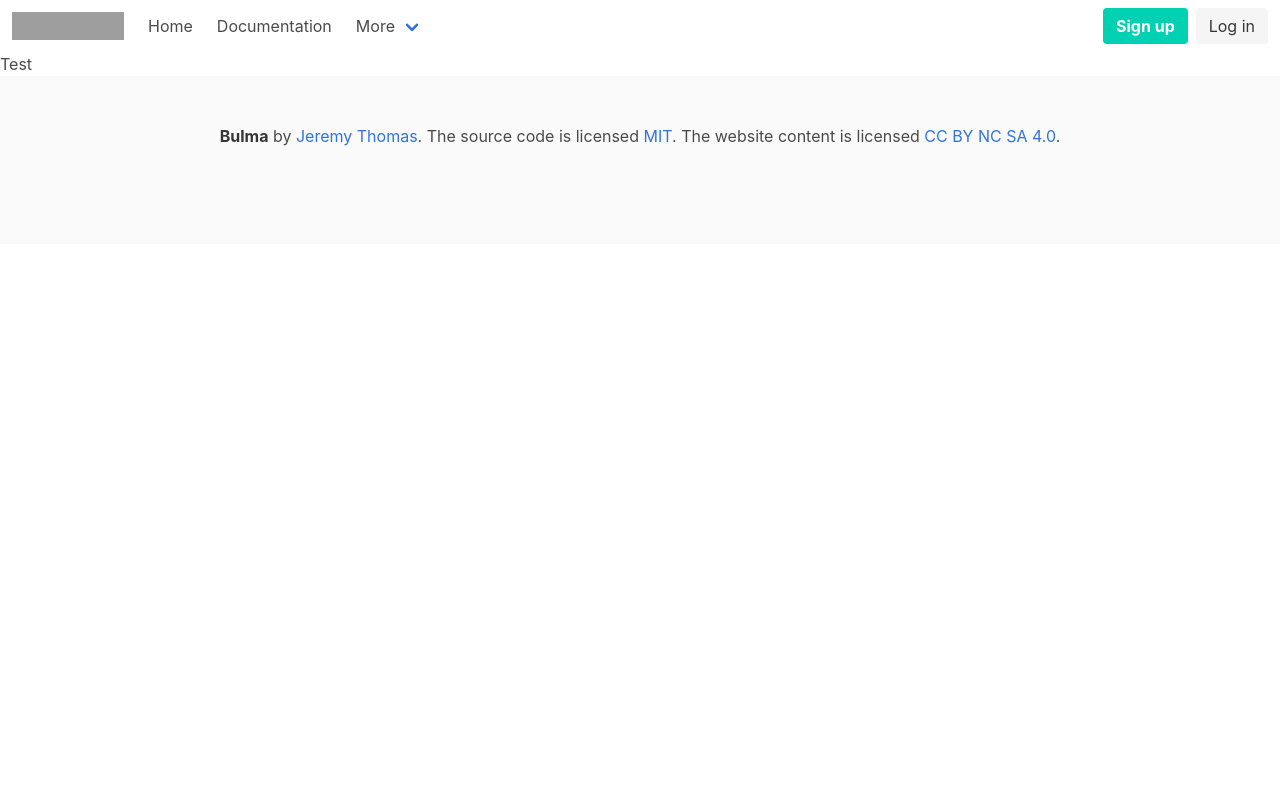
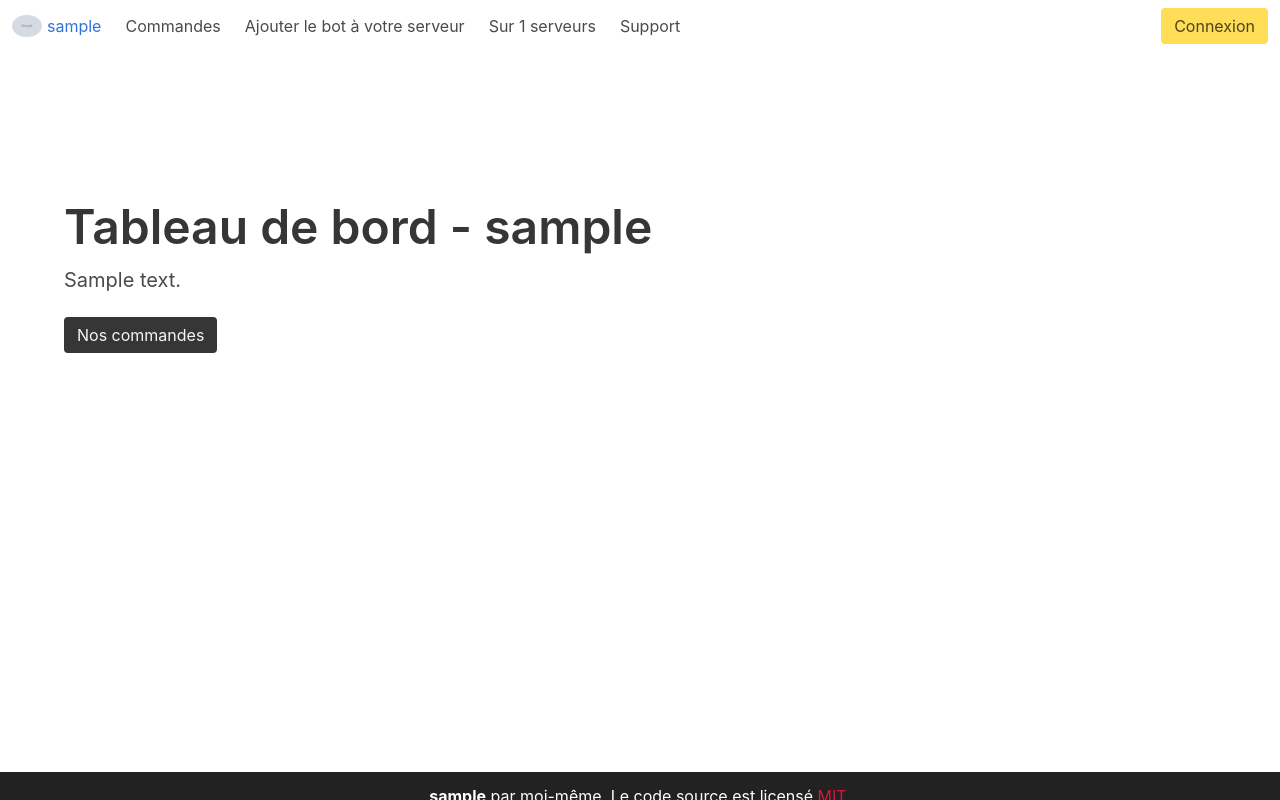
Before and after one commit to szjayyz/botdiscord-projet1, a Node project: template dashboard/templates/home.ejs in a window 1280 px wide. Run offline with Node 20 templates, Linux system fonts and the light colour scheme; the template is opened without the code that fills it: most values are stand-ins (such as "Sample title", 1, 10 or a date in 2020); grey boxes marked "Sample" are stand-in pictures; some libraries are stand-ins or nearby versions; grey boxes are pictures that could not be loaded.

Commit message:
Fichiers

```diff
--- a/dashboard/public/css/style.css
+++ b/dashboard/public/css/style.css
@@ -0,0 +1,42 @@
+* {
+  padding: 0;
+  margin: 0;
+}
+
+html, body {
+  height: 100%;
+  overflow: auto;
+}
+
+.hero {
+  min-height: 90%;
+}
+
+footer {
+  background: #222;
+  color: white;
+  padding-bottom: 13px;
+}
+
+footer p {
+  padding-top: 12px;
+}
+
+a {
+  color: crimson;
+}
+
+strong {
+  color: white;
+}
+
+.title {
+  font-size: 300%;
+  padding-bottom: 10px;
+  margin-top: 100px;
+}
+
+.img-brand {
+  border-radius: 50%;
+  margin-right: 5px;
+}
--- a/dashboard/templates/helpers/footer.ejs
+++ b/dashboard/templates/helpers/footer.ejs
@@ -1,12 +1,11 @@
-  <footer class="footer">
+  <footer>
     <div class="content has-text-centered">
       <p>
-        <strong>Bulma</strong> by <a href="https://jgthms.com">Jeremy Thomas</a>. The source code is licensed
-        <a href="http://opensource.org/licenses/mit-license.php">MIT</a>. The website content
-        is licensed <a href="http://creativecommons.org/licenses/by-nc-sa/4.0/">CC BY NC SA 4.0</a>.
+        <strong><%= bot.user.username %></strong> par moi-même. Le code source est licensé
+        <a href="http://opensource.org/licenses/mit-license.php">MIT</a>.
       </p>
     </div>
   </footer>
-  <script defer src="https://use.fontawesome.com/releases/v5.3.1/js/all.js"></script>
+    <script defer src="https://use.fontawesome.com/releases/v5.3.1/js/all.js"></script>
   </body>
 </html>
--- a/dashboard/templates/helpers/header.ejs
+++ b/dashboard/templates/helpers/header.ejs
@@ -9,17 +9,13 @@
       href="https://cdnjs.cloudflare.com/ajax/libs/bulma/0.7.4/css/bulma.min.css"
     />
     <link rel="stylesheet" href="public/css/style.css" />
-    <title>Document</title>
+    <title><%= bot.user.username %></title>
   </head>
   <body>
     <nav class="navbar" role="navigation" aria-label="main navigation">
       <div class="navbar-brand">
-        <a class="navbar-item" href="https://bulma.io">
-          <img
-            src="https://bulma.io/images/bulma-logo.png"
-            width="112"
-            height="28"
-          />
+        <a class="navbar-item" href="/"> <img src="<%= bot.user.avatarURL %>" class="img-brand" width="30" heigth="30" />
+          <%= bot.user.username %>
         </a>
 
         <a
@@ -37,45 +33,30 @@
 
       <div id="navbarBasicExample" class="navbar-menu">
         <div class="navbar-start">
-          <a class="navbar-item">
-            Home
+
+          <a class="navbar-item" href="/commands">
+            Commandes
           </a>
 
-          <a class="navbar-item">
-            Documentation
+          <a class="navbar-item" href="https://discordapp.com/api/oauth2/authorize?client_id=539414026791157761&permissions=8&redirect_uri=http%3A%2F%2Flocalhost%3A3030%2Fcallback&scope=bot">
+            Ajouter le bot à votre serveur
           </a>
 
-          <div class="navbar-item has-dropdown is-hoverable">
-            <a class="navbar-link">
-              More
-            </a>
+          <a class="navbar-item" href="/stats">
+            Sur <%= bot.guilds.size %> serveurs
+          </a>
 
-            <div class="navbar-dropdown">
-              <a class="navbar-item">
-                About
-              </a>
-              <a class="navbar-item">
-                Jobs
-              </a>
-              <a class="navbar-item">
-                Contact
-              </a>
-              <hr class="navbar-divider" />
-              <a class="navbar-item">
-                Report an issue
-              </a>
-            </div>
-          </div>
+          <a class="navbar-item" href="https://discord.gg/xEnw3rx">
+            Support
+          </a>
+
         </div>
 
         <div class="navbar-end">
           <div class="navbar-item">
             <div class="buttons">
-              <a class="button is-primary">
-                <strong>Sign up</strong>
-              </a>
-              <a class="button is-light">
-                Log in
+              <a class="button is-warning">
+                Connexion
               </a>
             </div>
           </div>
--- a/dashboard/templates/home.ejs
+++ b/dashboard/templates/home.ejs
@@ -1,3 +1,15 @@
 <% include ./helpers/header %>
-    <h1>Test</h1>
+<section class="hero">
+    <div class="hero-body">
+        <div class="container">
+            <h1 class="title">
+                Tableau de bord - <%= bot.user.username %>
+            </h1>
+            <h4 class="subtitle">
+                <%= bot.appInfo.description %>
+            </h4>
+            <a href="/commands" class="button is-dark">Nos commandes</a>
+    </div>
+</div>
+</section>
 <% include ./helpers/footer %>
```
Also changed, not shown: 1 other file.
